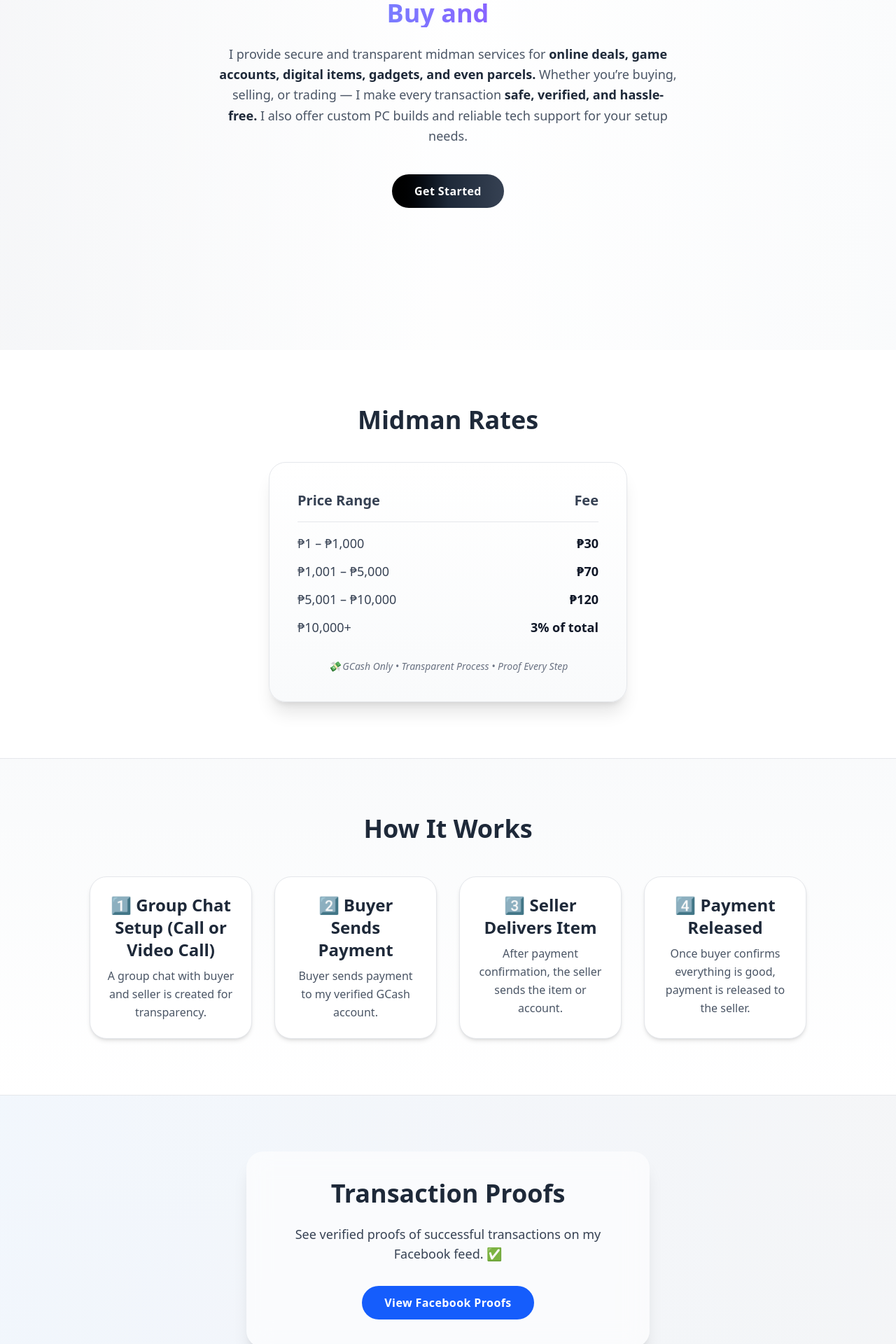
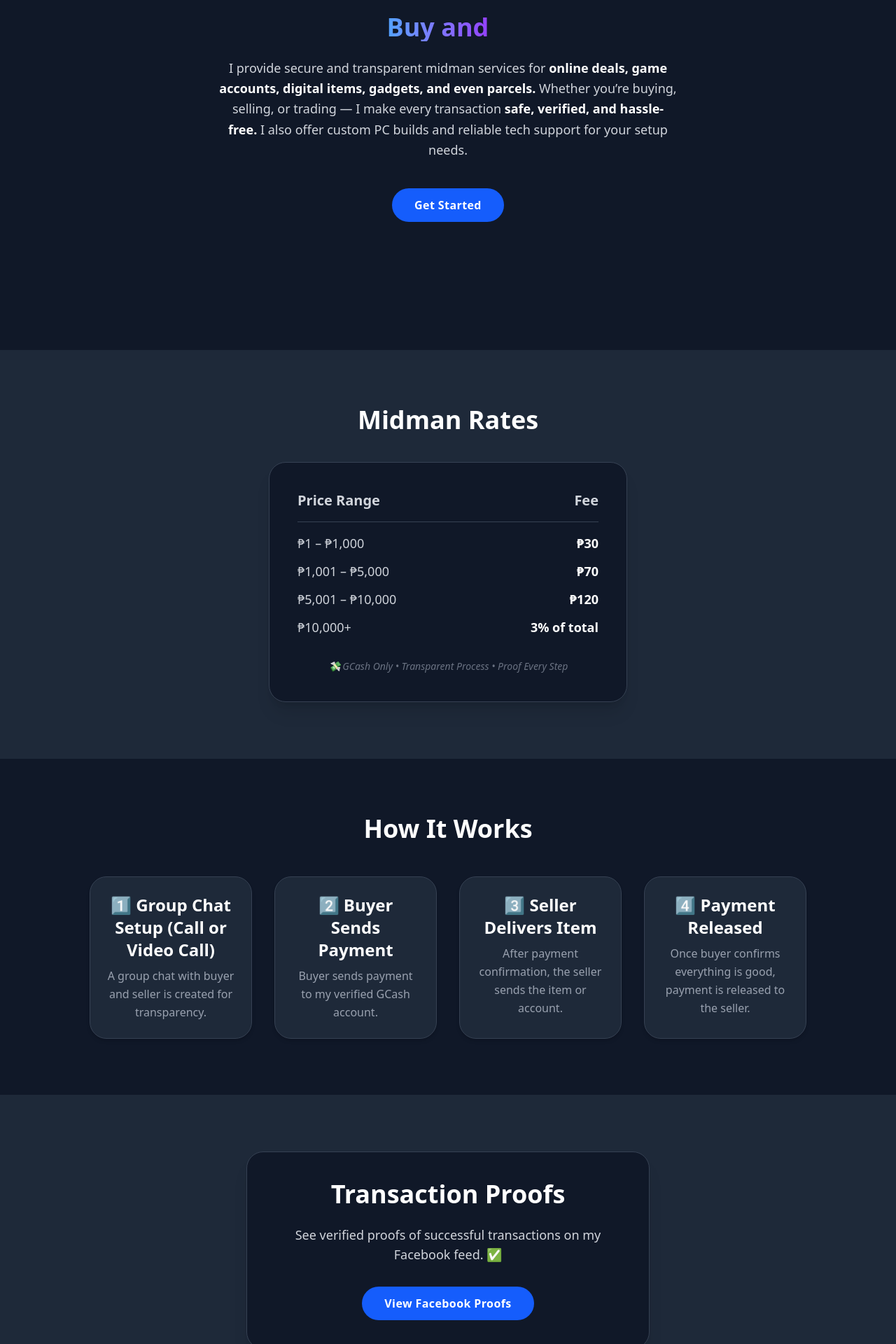
Before and after one commit to itsyafertech/yaferservices, a React (Vite) app: page / in a window 1280 px wide. Shown: the part 300-2220 px from the top of the page at 70% size. Built offline with nearby package versions, Linux system fonts and the light colour scheme.

Commit message:
initial commit

```diff
--- a/src/App.jsx
+++ b/src/App.jsx
@@ -1,81 +1,76 @@
 import Typewriter from "./Typewriter";
+
 export default function App() {
   return (
-    <div className="min-h-screen bg-gradient-to-b from-white via-gray-50 to-gray-100 text-black font-sans scroll-smooth">
+    <div className="min-h-screen bg-gray-900 text-white font-sans scroll-smooth">
       {/* Hero Section */}
-      <section className="flex flex-col items-center justify-center min-h-screen text-center px-4 sm:px-6 relative overflow-hidden">
-        <div className="absolute inset-0 bg-gradient-to-r from-gray-100 via-white to-gray-50 opacity-70"></div>
-        <div className="relative z-10">
-          <h1 className="text-5xl sm:text-5xl md:text-7xl font-extrabold mb-4 bg-clip-text text-transparent bg-gradient-to-r from-gray-900 via-gray-800 to-gray-600 animate-gradient-x">
+      <section className="flex flex-col items-center justify-center min-h-screen text-center px-4 sm:px-6">
+        <h1 className="text-5xl sm:text-5xl md:text-7xl font-extrabold mb-4 text-white">
           Yafer Services
         </h1>
-          <h1 className="text-2xl md:text-4xl font-extrabold text-center text-blue-500 mt-6">
+        <h1 className="text-2xl md:text-4xl font-extrabold text-blue-400 mt-6">
           <Typewriter />
         </h1>
 
-          <p className="max-w-2xl text-gray-600 leading-relaxed text-sm sm:text-base md:text-lg mx-auto px-2">
+        <p className="max-w-2xl text-gray-300 leading-relaxed text-sm sm:text-base md:text-lg mx-auto px-2">
           I provide secure and transparent midman services for
-            <span className="font-semibold text-gray-800">
+          <span className="font-semibold text-white">
             {" "}
             online deals, game accounts, digital items, gadgets, and even
             parcels.
           </span>{" "}
-            Whether you’re buying, selling, or trading — I make every
-            transaction
-            <span className="font-semibold text-gray-800">
+          Whether you’re buying, selling, or trading — I make every transaction
+          <span className="font-semibold text-white">
             {" "}
             safe, verified, and hassle-free.
           </span>{" "}
-            I also offer custom PC builds and reliable tech support for your
-            setup needs.
+          I also offer custom PC builds and reliable tech support for your setup
+          needs.
         </p>
+
         <a
           href="#contact"
-            className="mt-10 inline-block bg-gradient-to-r from-black via-gray-800 to-gray-700 text-white py-2 sm:py-3 px-6 sm:px-8 rounded-full text-sm sm:text-base font-semibold tracking-wide hover:scale-105 hover:shadow-lg transition-all duration-300"
+          className="mt-10 inline-block bg-blue-600 text-white py-2 sm:py-3 px-6 sm:px-8 rounded-full text-sm sm:text-base font-semibold tracking-wide hover:bg-blue-500 hover:scale-105 transition-all duration-300"
         >
           Get Started
         </a>
-        </div>
       </section>
 
       {/* Rates Section */}
       <section
         id="rates"
-        className="py-16 sm:py-20 px-4 sm:px-6 text-center bg-white"
+        className="py-16 sm:py-20 px-4 sm:px-6 text-center bg-gray-800"
       >
-        <h2 className="text-3xl sm:text-4xl font-bold mb-10 text-gray-800">
+        <h2 className="text-3xl sm:text-4xl font-bold mb-10 text-white">
           Midman Rates
         </h2>
 
-        <div className="max-w-lg mx-auto border border-gray-200 rounded-3xl shadow-xl p-8 sm:p-10 bg-gradient-to-b from-white to-gray-50 hover:shadow-2xl transition-shadow duration-300">
-          {/* Header Row */}
-          <div className="grid grid-cols-2 border-b border-gray-200 pb-4 mb-4">
-            <h3 className="text-lg sm:text-xl font-semibold text-gray-700 text-left">
+        <div className="max-w-lg mx-auto border border-gray-700 rounded-3xl shadow-xl p-8 sm:p-10 bg-gray-900 hover:shadow-2xl transition-shadow duration-300">
+          <div className="grid grid-cols-2 border-b border-gray-700 pb-4 mb-4">
+            <h3 className="text-lg sm:text-xl font-semibold text-gray-300 text-left">
               Price Range
             </h3>
-            <h3 className="text-lg sm:text-xl font-semibold text-gray-700 text-right">
+            <h3 className="text-lg sm:text-xl font-semibold text-gray-300 text-right">
               Fee
             </h3>
           </div>
 
-          {/* Rates */}
-          <div className="grid grid-cols-2 gap-y-3 text-gray-700 text-base sm:text-lg">
+          <div className="grid grid-cols-2 gap-y-3 text-gray-300 text-base sm:text-lg">
             <span className="text-left">₱1 – ₱1,000</span>
-            <span className="text-right font-semibold text-gray-900">₱30</span>
+            <span className="text-right font-semibold text-white">₱30</span>
 
             <span className="text-left">₱1,001 – ₱5,000</span>
-            <span className="text-right font-semibold text-gray-900">₱70</span>
+            <span className="text-right font-semibold text-white">₱70</span>
 
             <span className="text-left">₱5,001 – ₱10,000</span>
-            <span className="text-right font-semibold text-gray-900">₱120</span>
+            <span className="text-right font-semibold text-white">₱120</span>
 
             <span className="text-left">₱10,000+</span>
-            <span className="text-right font-semibold text-gray-900">
+            <span className="text-right font-semibold text-white">
               3% of total
             </span>
           </div>
 
-          {/* Note */}
           <p className="text-xs sm:text-sm text-gray-500 mt-8 italic">
             💸 GCash Only • Transparent Process • Proof Every Step
           </p>
@@ -85,9 +80,9 @@ export default function App() {
       {/* Process Section */}
       <section
         id="process"
-        className="py-16 sm:py-20 px-4 sm:px-6 bg-gradient-to-b from-gray-50 to-white text-center border-y border-gray-200"
+        className="py-16 sm:py-20 px-4 sm:px-6 bg-gray-900 text-center border-y border-gray-800"
       >
-        <h2 className="text-3xl sm:text-4xl font-bold mb-10 sm:mb-12 text-gray-800">
+        <h2 className="text-3xl sm:text-4xl font-bold mb-10 sm:mb-12 text-white">
           How It Works
         </h2>
         <div className="max-w-5xl mx-auto grid grid-cols-1 md:grid-cols-2 lg:grid-cols-4 gap-6 sm:gap-8">
@@ -115,12 +110,12 @@ export default function App() {
           ].map((item) => (
             <div
               key={item.title}
-              className="border border-gray-200 rounded-3xl p-6 shadow-md bg-white hover:shadow-xl hover:-translate-y-1 transition-all duration-300"
+              className="border border-gray-700 rounded-3xl p-6 shadow-md bg-gray-800 hover:shadow-xl hover:-translate-y-1 transition-all duration-300"
             >
-              <h3 className="text-xl sm:text-2xl font-semibold mb-2 text-gray-800">
+              <h3 className="text-xl sm:text-2xl font-semibold mb-2 text-white">
                 {item.step} {item.title}
               </h3>
-              <p className="text-gray-600 text-sm sm:text-base leading-relaxed">
+              <p className="text-gray-400 text-sm sm:text-base leading-relaxed">
                 {item.desc}
               </p>
             </div>
@@ -131,14 +126,13 @@ export default function App() {
       {/* Proof Section */}
       <section
         id="proof"
-        className="py-16 sm:py-20 px-4 sm:px-6 text-center relative overflow-hidden"
+        className="py-16 sm:py-20 px-4 sm:px-6 text-center bg-gray-800"
       >
-        <div className="absolute inset-0 bg-gradient-to-r from-blue-50 to-gray-100 opacity-60"></div>
-        <div className="relative z-10 max-w-xl mx-auto backdrop-blur-lg bg-white/60 rounded-3xl shadow-xl p-8 sm:p-10">
-          <h2 className="text-3xl sm:text-4xl font-bold mb-6 text-gray-800">
+        <div className="relative z-10 max-w-xl mx-auto bg-gray-900 rounded-3xl shadow-xl p-8 sm:p-10 border border-gray-700">
+          <h2 className="text-3xl sm:text-4xl font-bold mb-6 text-white">
             Transaction Proofs
           </h2>
-          <p className="text-gray-700 text-base sm:text-lg mb-8">
+          <p className="text-gray-300 text-base sm:text-lg mb-8">
             See verified proofs of successful transactions on my Facebook feed.
             ✅
           </p>
@@ -146,7 +140,7 @@ export default function App() {
             href="https://www.facebook.com/vcutyfr/posts"
             target="_blank"
             rel="noopener noreferrer"
-            className="inline-block bg-blue-600 text-white py-2 sm:py-3 px-6 sm:px-8 rounded-full text-sm sm:text-base font-semibold tracking-wide hover:bg-blue-700 hover:scale-105 transition-all duration-300"
+            className="inline-block bg-blue-600 text-white py-2 sm:py-3 px-6 sm:px-8 rounded-full text-sm sm:text-base font-semibold tracking-wide hover:bg-blue-500 hover:scale-105 transition-all duration-300"
           >
             View Facebook Proofs
           </a>
@@ -156,10 +150,12 @@ export default function App() {
       {/* Contact Section */}
       <section
         id="contact"
-        className="scroll-mt-16 py-16 sm:py-20 px-4 sm:px-6 bg-gray-900 text-center text-white"
+        className="scroll-mt-16 py-16 sm:py-20 px-4 sm:px-6 bg-gray-900 text-center"
       >
-        <h2 className="text-3xl sm:text-4xl font-bold mb-6">Get In Touch</h2>
-        <p className="text-gray-300 mb-8 text-base sm:text-lg">
+        <h2 className="text-3xl sm:text-4xl font-bold mb-6 text-white">
+          Get In Touch
+        </h2>
+        <p className="text-gray-400 mb-8 text-base sm:text-lg">
           Reach out for midman service, PC builds, or tech support inquiries.
         </p>
         <div className="space-y-4">
@@ -181,7 +177,7 @@ export default function App() {
       </section>
 
       {/* Footer */}
-      <footer className="py-8 text-center text-xs sm:text-sm text-gray-500 bg-white border-t border-gray-200">
+      <footer className="py-8 text-center text-xs sm:text-sm text-gray-500 bg-gray-800 border-t border-gray-700">
         © {new Date().getFullYear()} Yafer Services. All rights reserved.
       </footer>
     </div>
```
Lines whose indentation alone changed are shown as unchanged.
